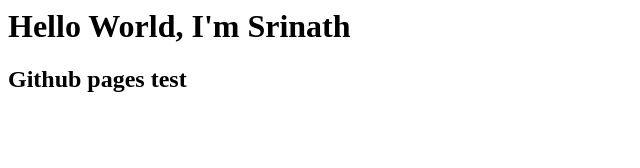
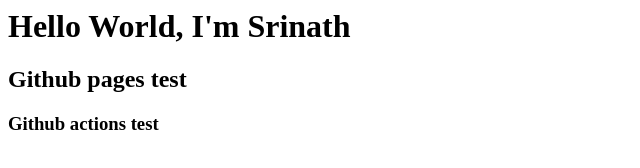
Before and after one commit to schwiftysri/github_pages_test_1, a plain HTML site: page index.html in a window 1280 px wide. Shown: the whole page, without its empty margins (0-640 px from the left). Drawn offline with Linux system fonts and the light colour scheme.

Commit message:
modification to html

```diff
--- a/index.html
+++ b/index.html
@@ -4,4 +4,5 @@
 <body>
     <h1> Hello World, I'm Srinath</h1>
     <h2> Github pages test </h2>
+    <h3> Github actions test</h3>
 </body>
```
